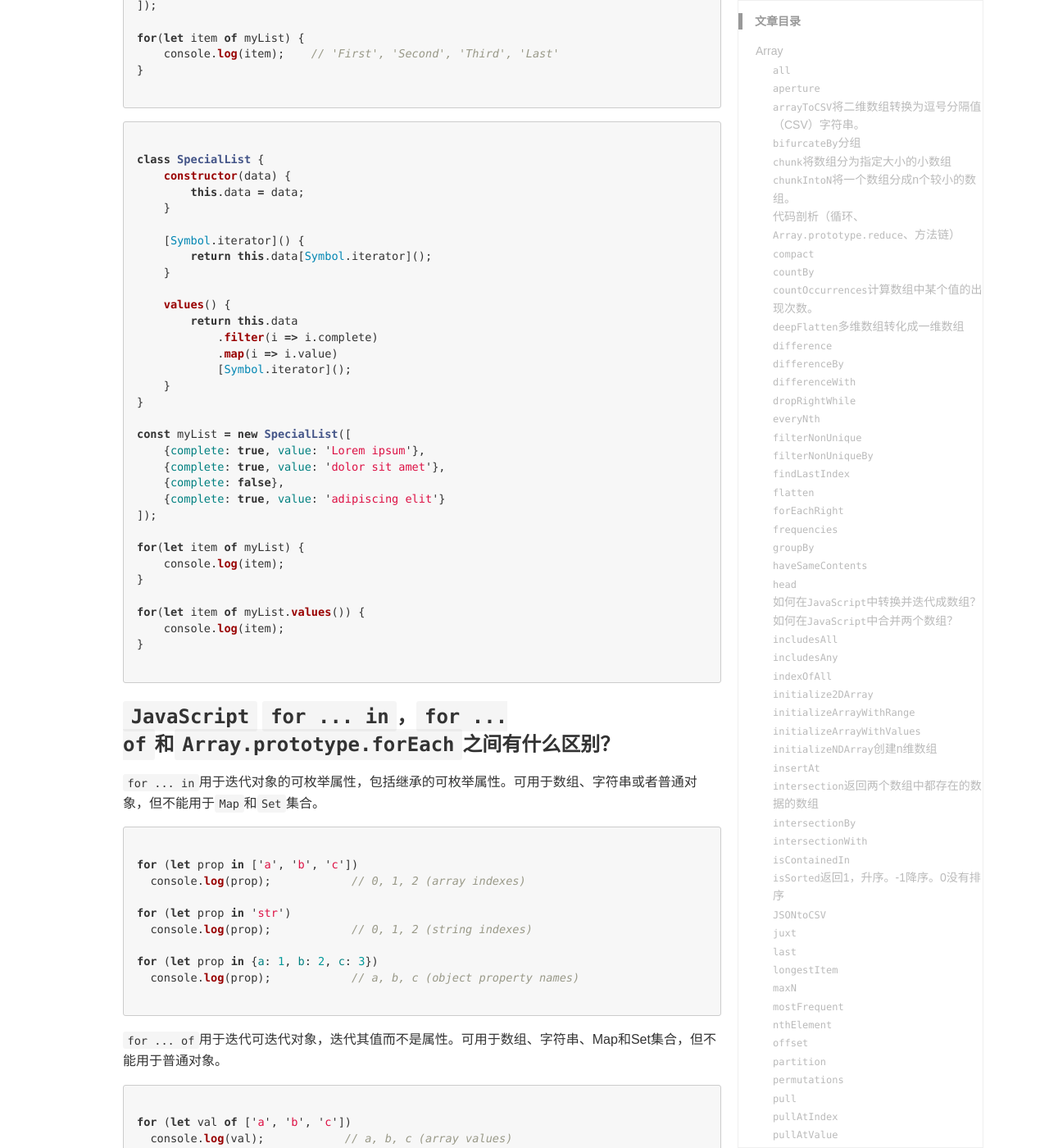
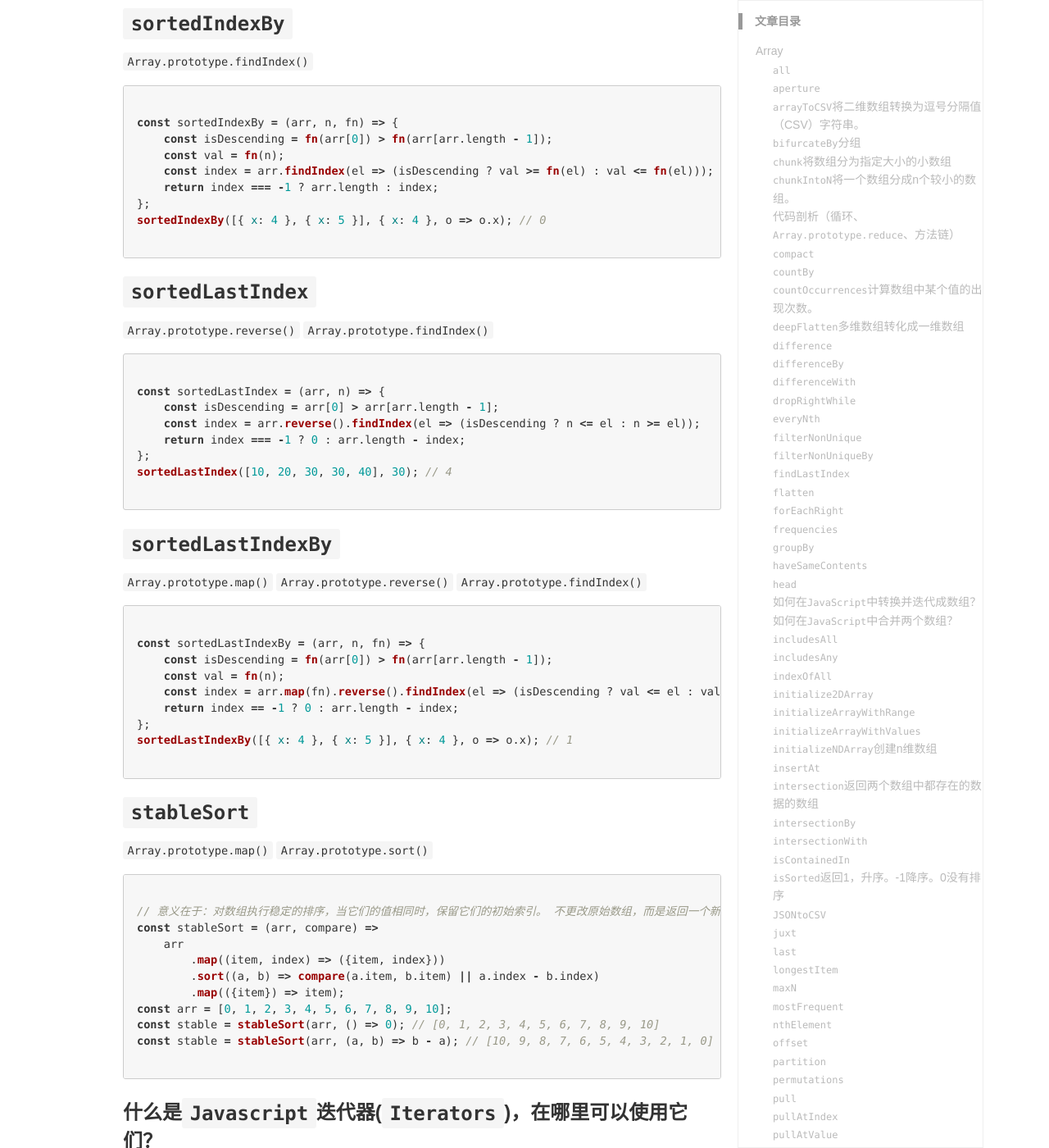
Before and after one commit to TcTOrz/TcTOrz.github.io, a Jekyll site: the page built from _wiki/javascript.md, in a window 1280 px wide and 1400 px high, scrolled down 22551 px. Shown: the whole window at 82% size. Built offline with Jekyll 4.4.1, drawn with Linux system fonts in a browser that asks for light colours; some web fonts are replaced; comment, search, counter and statistics services are not loaded; some of the changed text lies outside the part shown.

Commit message:
add-js-wiki

````diff
--- a/_wiki/javascript.md
+++ b/_wiki/javascript.md
@@ -1055,6 +1055,115 @@ console.log(names); // ['alpha', 'bravo', 'charlie']
 
 ```
 
+### `shuffle`
+
+```js
+
+const shuffle = ([...arr]) => {
+  let m = arr.length;
+  while (m) {
+    const i = Math.floor(Math.random() * m--);
+    [arr[m], arr[i]] = [arr[i], arr[m]];
+  }
+  return arr;
+};
+const foo = [1, 2, 3];
+shuffle(foo); // [2, 3, 1], foo = [1, 2, 3]
+
+```
+
+### `similarity`
+
+`Array.prototype.filter()` `Array.prototype.includes()`
+
+```js
+
+const similarity = (arr, values) => arr.filter(v => values.includes(v));
+similarity([1, 2, 3], [1, 2, 4]); // [1, 2]
+
+```
+
+### `sortedIndex`
+
+`Array.prototype.findIndex()`
+
+```js
+
+const sortedIndex = (arr, n) => {
+    const isDescending = arr[0] > arr[arr.length - 1];
+    const index = arr.findIndex(el => (isDescending ? n >= el : n <= el));
+    return index === -1 ? arr.length : index;
+};
+sortedIndex([5, 3, 2, 1], 4); // 1
+sortedIndex([30, 50], 40); // 1
+
+```
+
+### `sortedIndexBy`
+
+`Array.prototype.findIndex()`
+
+```js
+
+const sortedIndexBy = (arr, n, fn) => {
+    const isDescending = fn(arr[0]) > fn(arr[arr.length - 1]);
+    const val = fn(n);
+    const index = arr.findIndex(el => (isDescending ? val >= fn(el) : val <= fn(el)));
+    return index === -1 ? arr.length : index;
+};
+sortedIndexBy([{ x: 4 }, { x: 5 }], { x: 4 }, o => o.x); // 0
+
+```
+
+### `sortedLastIndex`
+
+`Array.prototype.reverse()` `Array.prototype.findIndex()`
+
+```js
+
+const sortedLastIndex = (arr, n) => {
+    const isDescending = arr[0] > arr[arr.length - 1];
+    const index = arr.reverse().findIndex(el => (isDescending ? n <= el : n >= el));
+    return index === -1 ? 0 : arr.length - index;
+};
+sortedLastIndex([10, 20, 30, 30, 40], 30); // 4
+
+```
+
+### `sortedLastIndexBy`
+
+`Array.prototype.map()` `Array.prototype.reverse()` `Array.prototype.findIndex()`
+
+```js
+
+const sortedLastIndexBy = (arr, n, fn) => {
+    const isDescending = fn(arr[0]) > fn(arr[arr.length - 1]);
+    const val = fn(n);
+    const index = arr.map(fn).reverse().findIndex(el => (isDescending ? val <= el : val >= el));
+    return index == -1 ? 0 : arr.length - index;
+};
+sortedLastIndexBy([{ x: 4 }, { x: 5 }], { x: 4 }, o => o.x); // 1
+
+```
+
+### `stableSort`
+
+`Array.prototype.map()` `Array.prototype.sort()`
+
+```js
+
+// 意义在于：对数组执行稳定的排序，当它们的值相同时，保留它们的初始索引。 不更改原始数组，而是返回一个新数组。
+const stableSort = (arr, compare) =>
+    arr
+        .map((item, index) => ({item, index}))
+        .sort((a, b) => compare(a.item, b.item) || a.index - b.index)
+        .map(({item}) => item);
+const arr = [0, 1, 2, 3, 4, 5, 6, 7, 8, 9, 10];
+const stable = stableSort(arr, () => 0); // [0, 1, 2, 3, 4, 5, 6, 7, 8, 9, 10]
+const stable = stableSort(arr, (a, b) => b - a); // [10, 9, 8, 7, 6, 5, 4, 3, 2, 1, 0]
+
+```
+
 ### 什么是`Javascript`迭代器(`Iterators`)，在哪里可以使用它们？
 
 `Javascript`迭代器是在`ES6`引入的，用于迭代一系列值(通常是某种集合)。根据定义，迭代器必须实现`next()`函数，返回`{value, done}`对象，其中`value`是迭代系列的下一个值，`done`表示布尔值，确定是否迭代完毕。
````
